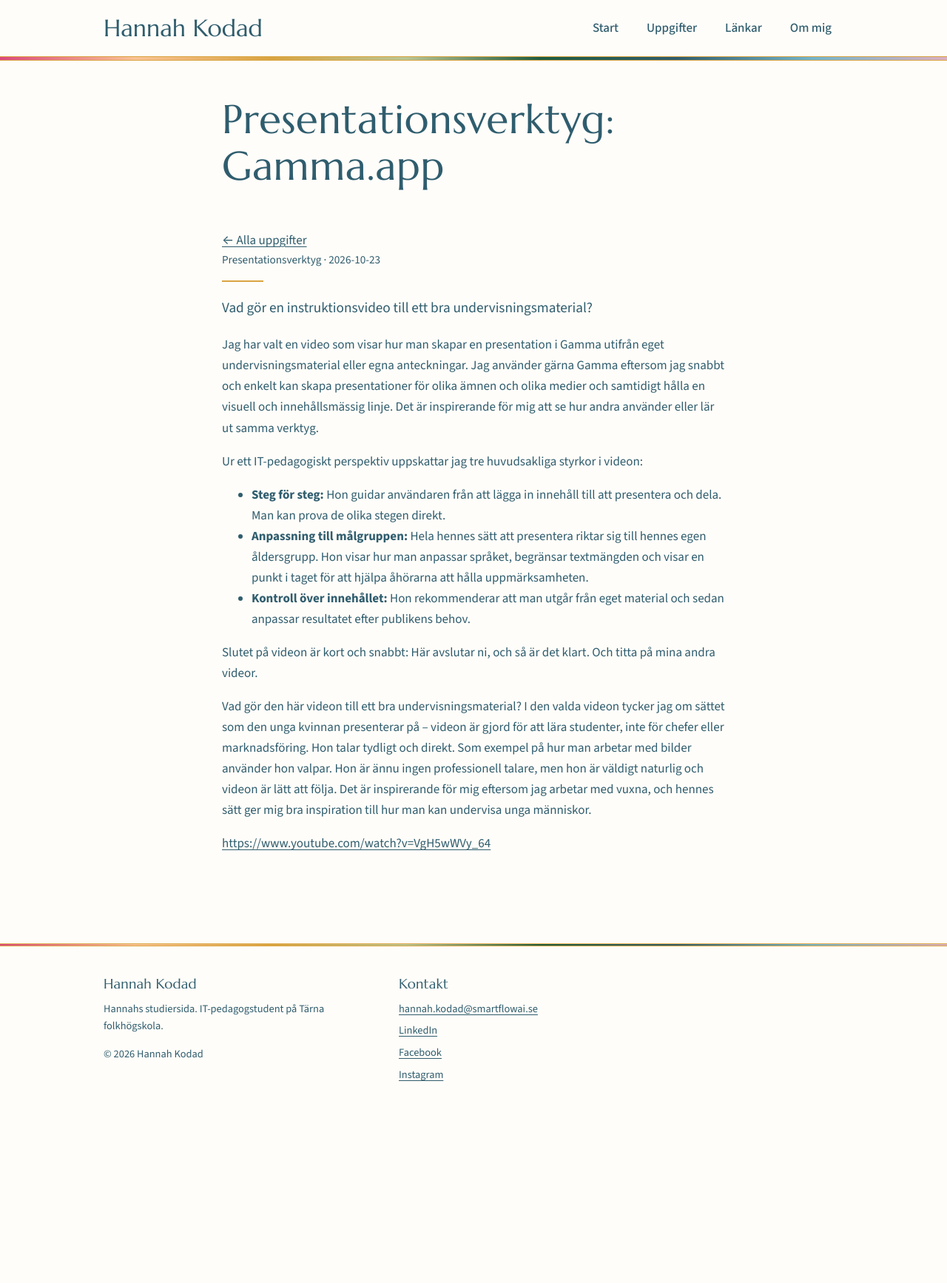
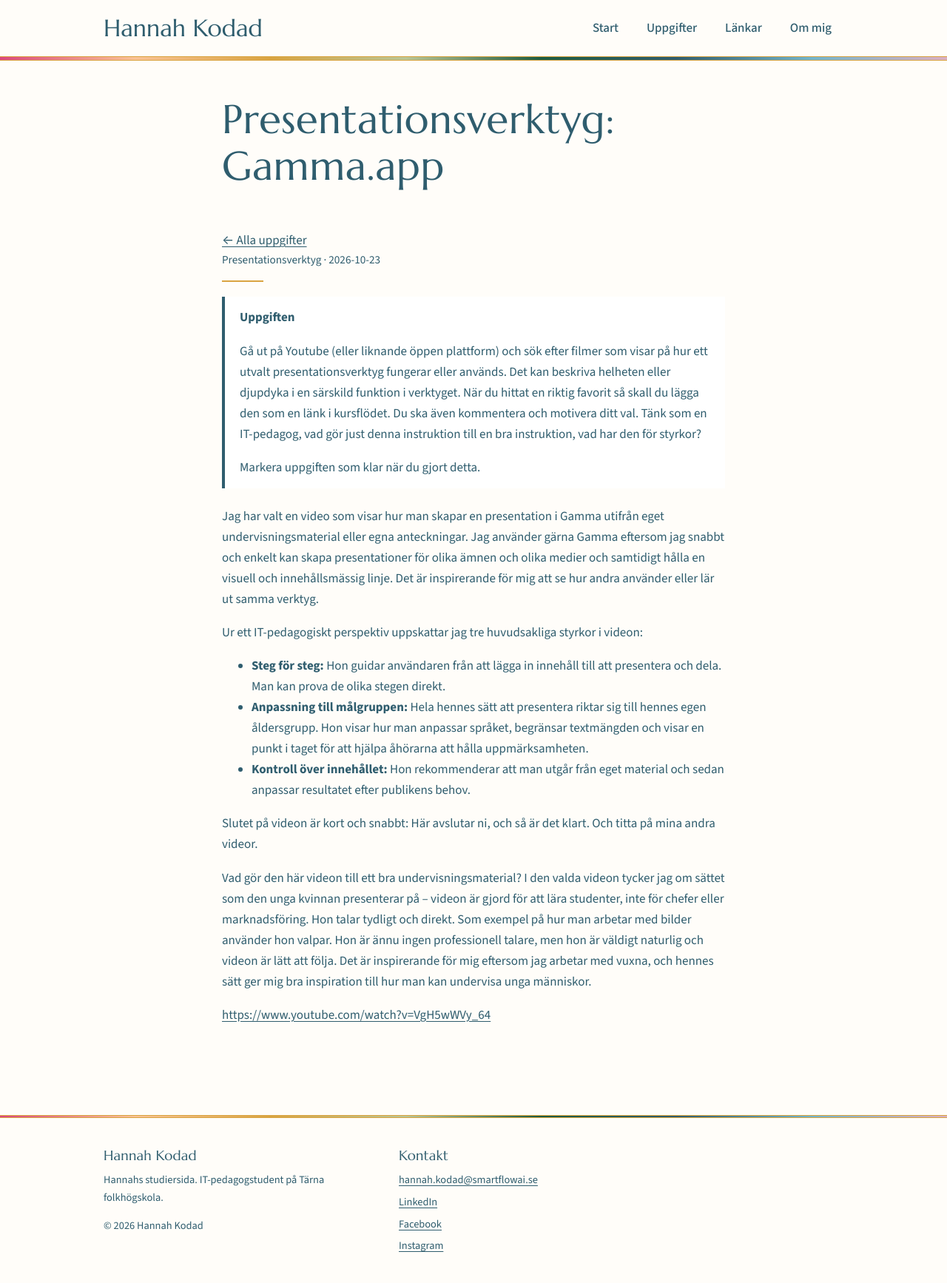
Before and after one commit to HannahKodad/it-pedagogy, a Jekyll site: the page built from _posts/2026-10-23-gamma-tutorial.md, in a window 1280 px wide. Shown: the whole page at 74% size. Built offline with Jekyll 4.4.1, drawn with Linux system fonts in a browser that asks for light colours; before the commit the page ends 1503 px from its top, so only the background shows below that.

Commit message:
Show the assignment text on the Gamma.app task
Co-Authored-By: Claude Opus 5.5 <noreply@anthropic.com>
Claude-Session: https://claude.ai/code/session_01US4uC96mcg9pnYNxCsLiKE

```diff
--- a/_posts/2026-10-23-gamma-tutorial.md
+++ b/_posts/2026-10-23-gamma-tutorial.md
@@ -6,8 +6,13 @@ amne: "Presentationsverktyg"
 nr: "14"
 ordning: "14a"
 namn: "Gamma.app"
-ingress: "Vad gör en instruktionsvideo till ett bra undervisningsmaterial?"
 ---
+
+<div class="uppgiften">
+<p><strong>Uppgiften</strong></p>
+<p>Gå ut på Youtube (eller liknande öppen plattform) och sök efter filmer som visar på hur ett utvalt presentationsverktyg fungerar eller används. Det kan beskriva helheten eller djupdyka i en särskild funktion i verktyget. När du hittat en riktig favorit så skall du lägga den som en länk i kursflödet. Du ska även kommentera och motivera ditt val. Tänk som en IT-pedagog, vad gör just denna instruktion till en bra instruktion, vad har den för styrkor?</p>
+<p>Markera uppgiften som klar när du gjort detta.</p>
+</div>
 
 Jag har valt en video som visar hur man skapar en presentation i Gamma utifrån eget undervisningsmaterial eller egna anteckningar. Jag använder gärna Gamma eftersom jag snabbt och enkelt kan skapa presentationer för olika ämnen och olika medier och samtidigt hålla en visuell och innehållsmässig linje. Det är inspirerande för mig att se hur andra använder eller lär ut samma verktyg.
 
--- a/assets/css/style.css
+++ b/assets/css/style.css
@@ -175,3 +175,6 @@ p { margin: 0 0 1em; }
 .delar a:hover { text-decoration: underline; }
 .prose h2[id] { scroll-margin-top: 90px; }
 .grupp { background: var(--vit); border-left: 4px solid var(--salvia); padding: 12px 16px; }
+.amne > h3.del { margin: 26px 0 0; font-size: 1.15rem; color: var(--petrol); }
+.uppgiften { background: var(--vit); border-left: 4px solid var(--petrol); padding: 14px 20px; margin-bottom: 24px; }
+.uppgiften p:last-child, .uppgiften ul:last-child { margin-bottom: 0; }
```
